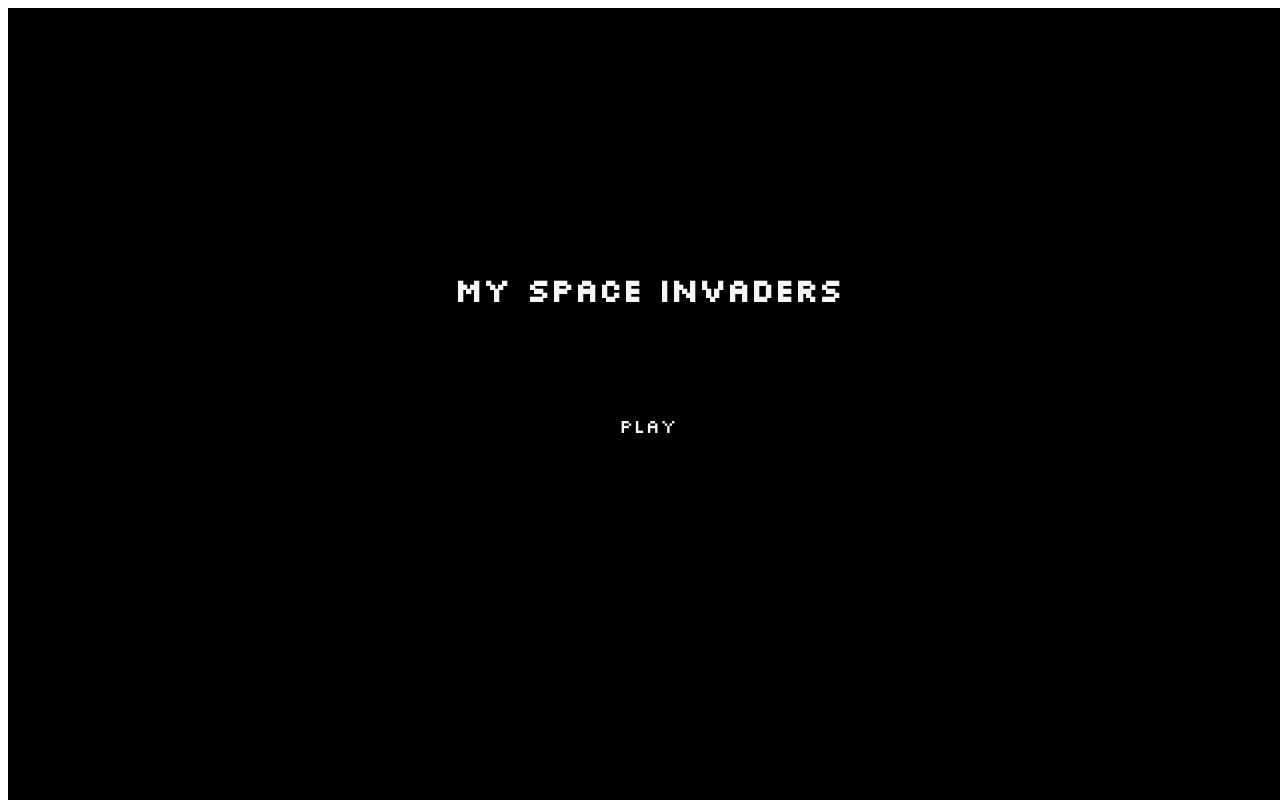
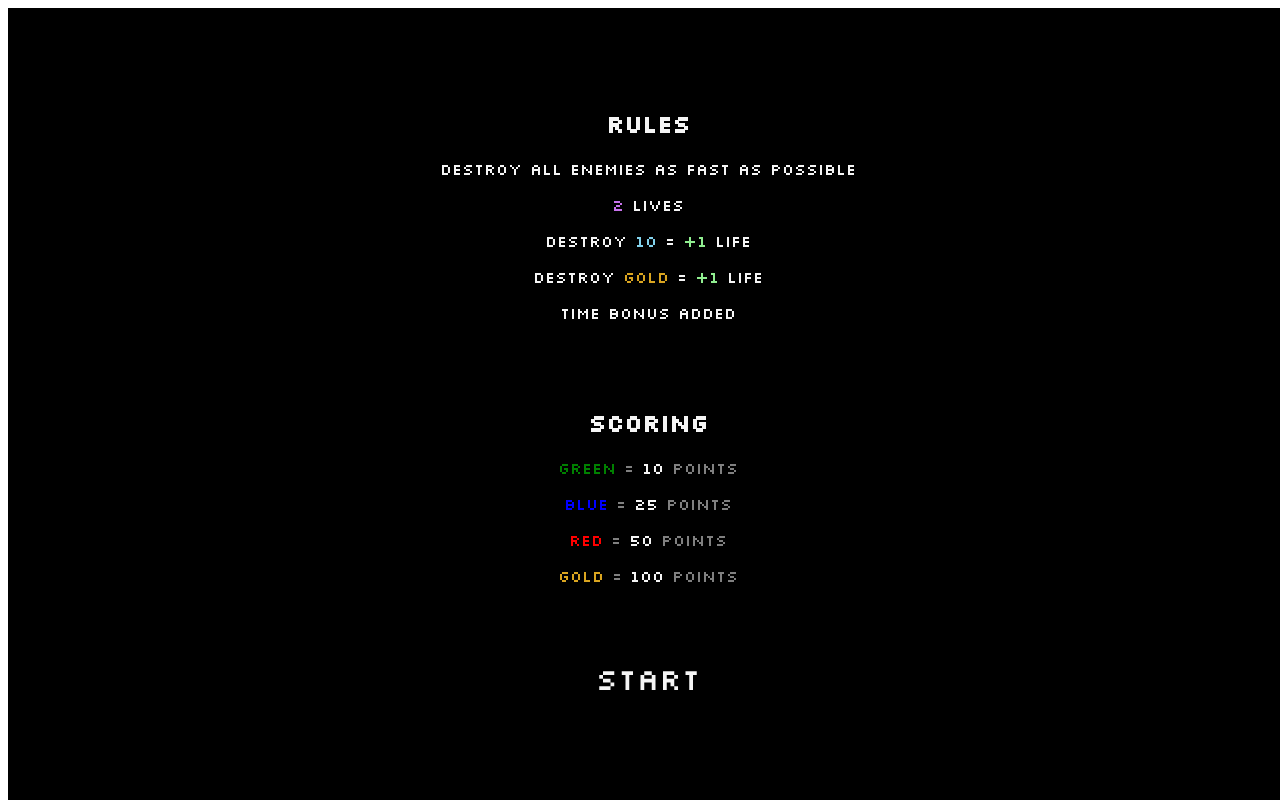
Before and after one commit to AdamMattheis/Milestone-1, a plain HTML site: page index.html in a window 1280 px wide. Shown: the top 800 px of the page. Drawn offline with Linux system fonts and the light colour scheme.

Commit message:
page 2 css design

```diff
--- a/game.js
+++ b/game.js
@@ -33,6 +33,7 @@
 // function - enemyBlue movement
 
 
+
 // function - enemyRed movement
 
 
--- a/index.html
+++ b/index.html
@@ -11,25 +11,29 @@
 </head>
 <body>
     <!--Title Page-->
-    <div id="page1" class="page1">
+    <!-- <div id="page1" class="page1">
         <h1 class="title">MY SPACE INVADERS</h1>
         <button class="playButton" id="playButton" type="button">PLAY</button>
-    </div>
+    </div> -->
 
     <!--Page 2:Rules-->
     <div id="page2" class="page2">
+        <div class ="page2rules">
             <h2>RULES</h2>
-            <p class="rules">DESTROY ALL ENEMIES AS FAST AS POSSIBLE</p>
-            <p class="rules"><span style="color:rgb(201, 115, 237)">2</span> LIVES</p>
-            <p class="rules">DESTROY <span style="color:rgb(131, 211, 237)">10</span> = <span style="color:lightgreen">+1</span> LIFE</p>
-            <p class="rules">DESTROY <span style="color:goldenrod">GOLD</span> = <span style="color:lightgreen">+1</span> LIFE</p>
-            <p class="rules">TIME BONUS ADDED</p>
+                <p>DESTROY ALL ENEMIES AS FAST AS POSSIBLE</p>
+                <p><span style="color:rgb(201, 115, 237)">2</span> LIVES</p>
+                <p>DESTROY <span style="color:rgb(131, 211, 237)">10</span> = <span style="color:lightgreen">+1</span> LIFE</p>
+                <p>DESTROY <span style="color:goldenrod">GOLD</span> = <span style="color:lightgreen">+1</span> LIFE</p>
+                <p>TIME BONUS ADDED</p>
+        </div>
+        <div class="page2scoring">
             <h2>SCORING</h2>
                 <p><span style="color:green">GREEN</span> <span style="color:grey">=</span> 10 <span style="color:grey">POINTS</span></p>
                 <p><span style="color:blue">BLUE</span> <span style="color:grey">=</span> 25 <span style="color:grey">POINTS</span></p>
                 <p><span style="color:red">RED</span> <span style="color:grey">=</span> 50 <span style="color:grey">POINTS</span></p>
                 <p><span style="color:goldenrod">GOLD</span> <span style="color:grey">=</span> 100 <span style="color:grey">POINTS</span></p>
-        <button class='startButton' type="button">START</button>
+        </div>
+        <button id="startButton" class="startButton" type="button">START</button>
     </div>
 
     <!--Page 3: Game-->
--- a/style.css
+++ b/style.css
@@ -31,22 +31,44 @@
 }
 
 
-
-
 /* Page 2 */
 .page2{
     background-color: black;
-    color: white;
-    display:block;
+    color: whitesmoke;
+    display:inline-block;
     text-align: center;
-}
-.rules{
-    color: lightgrey;
-    display:block;
-    text-align: center;
+    height:100vh;
+    width:100vw;
+
 }
 
+.page2rules{
+    position: relative;
+    top: 10%;
+    font-family: 'Silkscreen';
+}
 
+.page2scoring{
+    position: relative;
+    top: 18%;
+    font-family: 'Silkscreen';
+}
+
+.startButton{
+    display:inline-block;
+    font-size: 30px;
+    border: white;
+    background-color: black;
+    color: whitesmoke;
+    font-family: 'Silkscreen';
+    text-align: center;
+    position: relative;
+    top: 25%;
+}
+
+.startButton:hover{
+    color: blue;
+}
 
 
 
```
Lines whose indentation alone changed are shown as unchanged.
